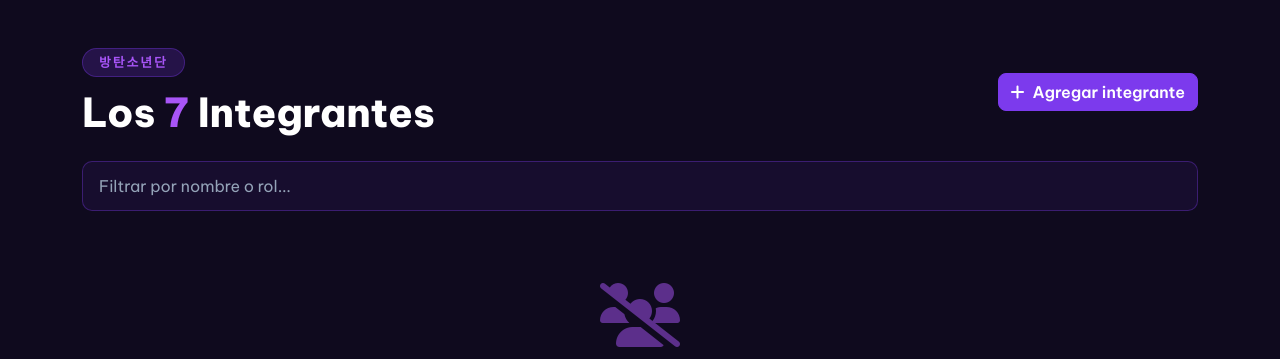
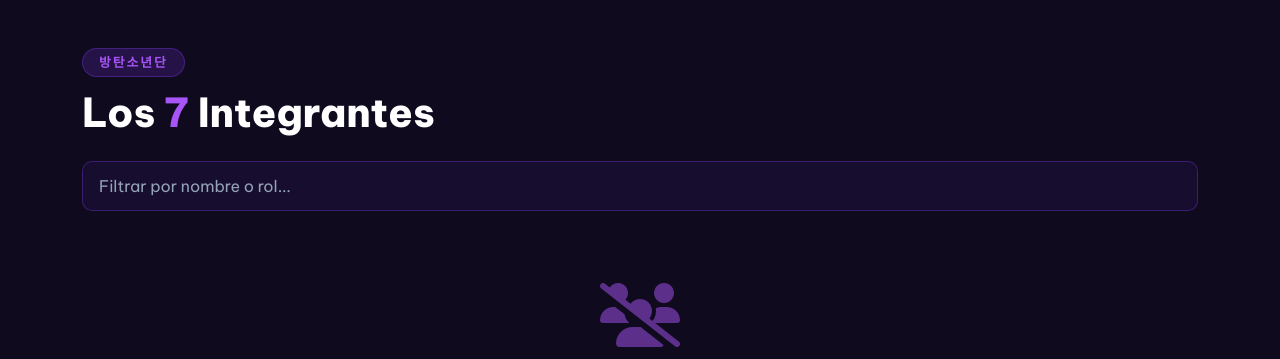
Before and after one commit to DayannaV7/BTS_WEB_FINAL, a FastAPI app: page /integrantes in a window 1280 px wide. Shown: the part 61-420 px from the top of the page. Run offline with FastAPI, Linux system fonts and the light colour scheme; data that the repository does not hold is empty; some libraries are stand-ins or nearby versions.

Commit message:
[UPLOAD]se retiró el botón agregar integrante para los usuarios

```diff
--- a/templates/integrantes.html
+++ b/templates/integrantes.html
@@ -10,9 +10,6 @@
             <span class="section-badge">방탄소년단</span>
             <h2 class="section-title mb-0">Los <span class="text-purple">7</span> Integrantes</h2>
         </div>
-        <button class="btn btn-purple" data-bs-toggle="modal" data-bs-target="#modalNuevo">
-            <i class="fa-solid fa-plus me-2"></i>Agregar integrante
-        </button>
     </div>
 
     <!-- BUSCADOR LOCAL -->
```
